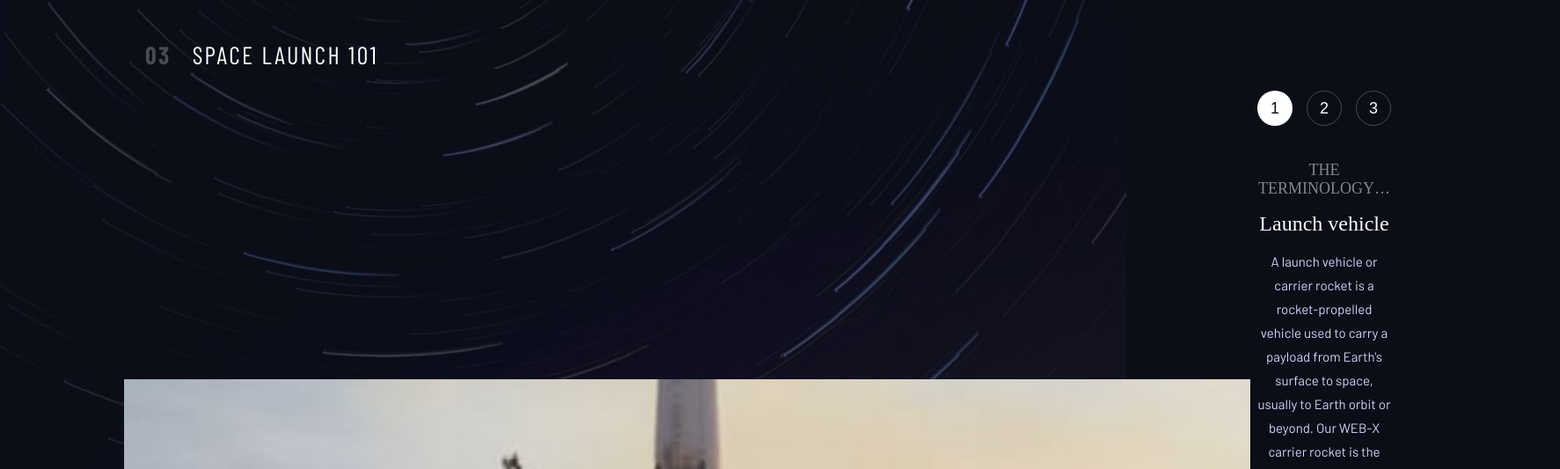
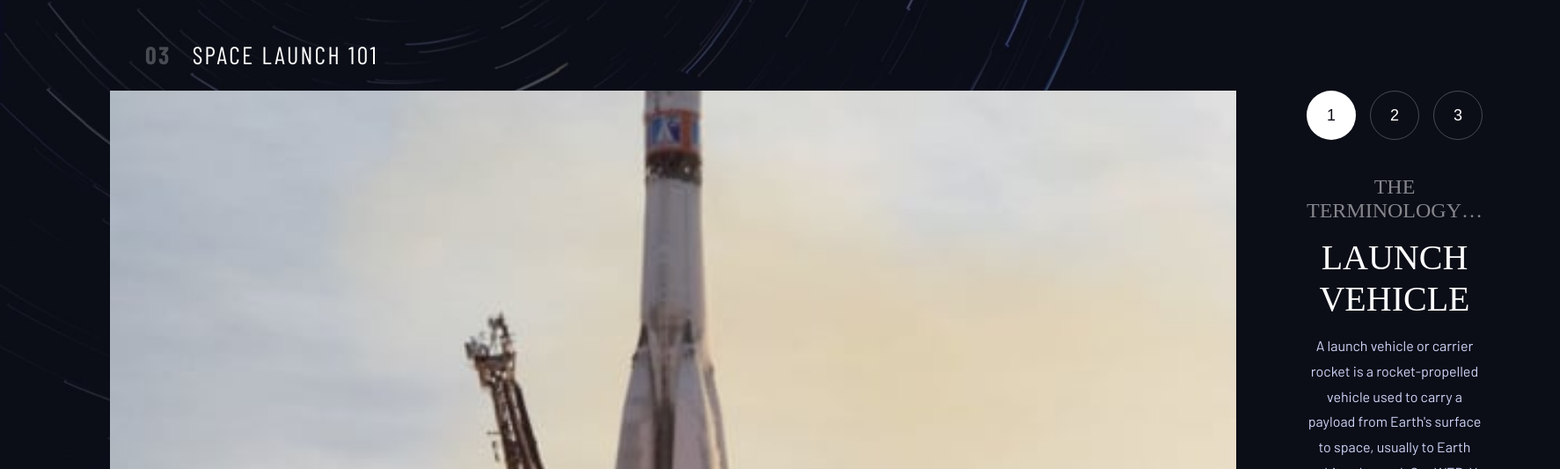
Before and after one commit to lyfu19/space-tourism-website, a plain HTML site: page index.html in a window 1280 px wide. Shown: the part 139-672 px from the top of the page at 88% size, 1773 px wide, since content can reach past the window. Drawn offline with nearby package versions, Linux system fonts and the light colour scheme; a web font is replaced by a local one.

Commit message:
feat(technology): add responsive styles for pad (768px)

```diff
--- a/css/index.css
+++ b/css/index.css
@@ -595,6 +595,7 @@ main {
   margin-top: 16px;
   font-size: 24px;
   color: white;
+  text-transform: uppercase;
 }
 
 .technology-description {
@@ -812,6 +813,43 @@ main {
   .crew-dots {
     top: 295px;
   }
+
+  #technology .section-content {
+    padding-bottom: 0;
+    height: 85%;
+  }
+
+  .technology-image-wrapper {
+    flex: 421;
+  }
+
+  .technology-detail {
+    flex: 347;
+    padding: 0 88px;
+  }
+
+  .technology-image {
+    margin: 0 -40px;
+    height: auto;
+    object-fit: cover;
+    aspect-ratio: 768 / 357;
+  }
+
+  .technology-indicator-container {
+    height: 56px;
+  }
+
+  .technology-subtitle {
+    font-size: 24px;
+  }
+
+  .technology-name {
+    font-size: 40px;
+  }
+
+  .technology-description {
+    font-size: 16px;
+  }
 }
 
 /* Desktop >= 1024px */
```
